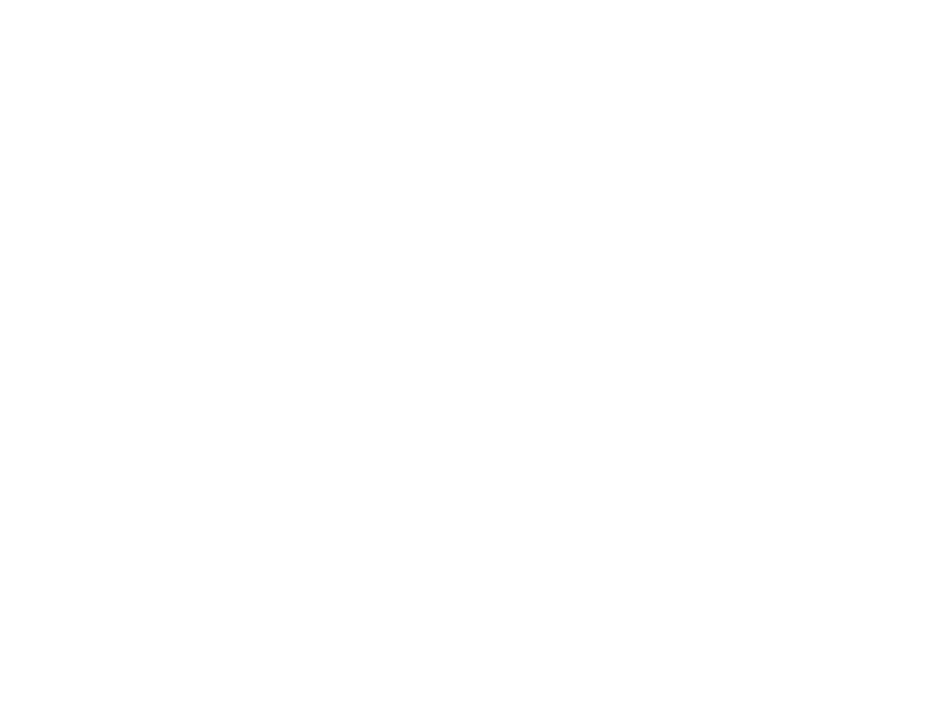
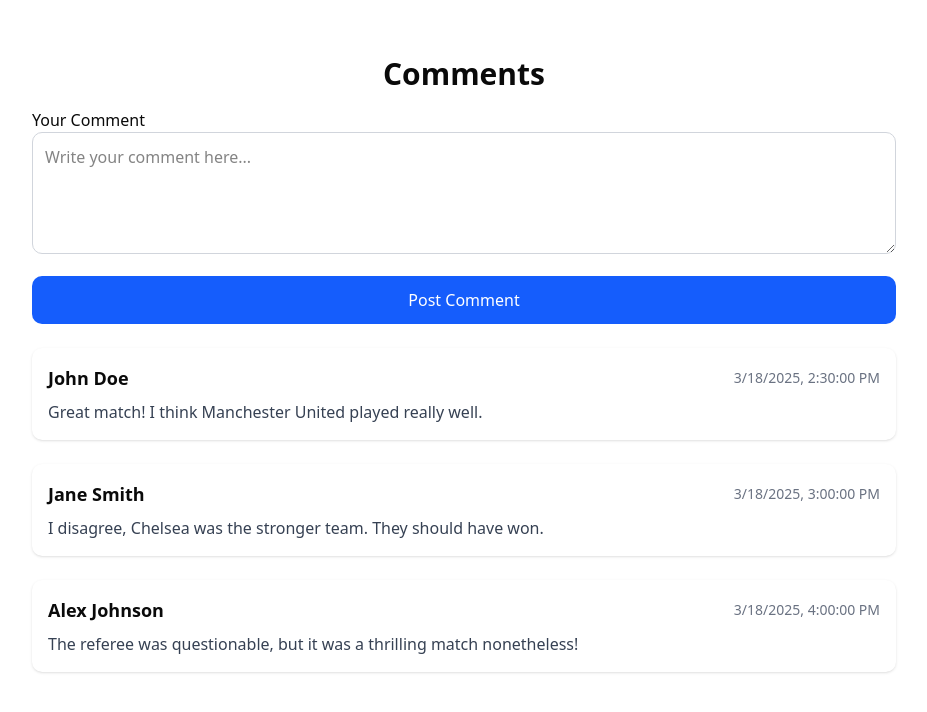
Before and after one commit to DorTKOphir/fan-zone-web, a React (Vite) app in the folder frontend/: page /match/comments in a window 1280 px wide. Before the commit this address had no page. Shown: the top 712 px of the page, without its empty margins (176-1103 px from the left). Built offline with nearby package versions, Linux system fonts and the light colour scheme.

Commit message:
added ui with fake data

```diff
--- a/frontend/src/App.tsx
+++ b/frontend/src/App.tsx
@@ -4,6 +4,7 @@
 import MatchList from './pages/MatchList';
 import { AuthProvider } from './providers/AuthProvider';
 import ProtectedRoute from './components/ProtectedRoute';
+import CommentList from './pages/CommentList';
 
 function App() {
 	return (
@@ -15,6 +16,7 @@
 					</Route>
 					<Route path="/sign-in" element={<SignIn />} />
 					<Route path="/sign-up" element={<SignUp />} />
+					<Route path="/match/comments" element={<CommentList />} />
 				</Routes>
 			</AuthProvider>
 		</Router>
--- /dev/null
+++ b/frontend/src/components/CommentListItem.tsx
@@ -0,0 +1,24 @@
+import { Comment } from '@/models/comment';
+
+type CommentListItemProps = {
+	comment: Comment;
+};
+
+const CommentListItem = ({ comment }: CommentListItemProps) => {
+	return (
+		<div
+			key={comment.id}
+			className="bg-white p-4 rounded-lg shadow-sm hover:bg-gray-50 transition"
+		>
+			<div className="flex items-center justify-between">
+				<div className="font-semibold text-lg">{comment.author}</div>
+				<div className="text-sm text-gray-500">
+					{new Date(comment.createdAt).toLocaleString()}
+				</div>
+			</div>
+			<p className="mt-2 text-gray-700">{comment.content}</p>
+		</div>
+	);
+};
+
+export default CommentListItem;
--- /dev/null
+++ b/frontend/src/models/comment.ts
@@ -0,0 +1,6 @@
+export type Comment = {
+	id: number;
+	author: string;
+	content: string;
+	createdAt: string; // ISO Date string
+};
--- /dev/null
+++ b/frontend/src/pages/CommentList.tsx
@@ -0,0 +1,77 @@
+import CommentListItem from '@/components/CommentListItem';
+import { Comment } from '@/models/comment';
+import { useState } from 'react';
+
+const initialComments: Comment[] = [
+	{
+		id: 1,
+		author: 'John Doe',
+		content: 'Great match! I think Manchester United played really well.',
+		createdAt: '2025-03-18T14:30:00Z',
+	},
+	{
+		id: 2,
+		author: 'Jane Smith',
+		content: 'I disagree, Chelsea was the stronger team. They should have won.',
+		createdAt: '2025-03-18T15:00:00Z',
+	},
+	{
+		id: 3,
+		author: 'Alex Johnson',
+		content: 'The referee was questionable, but it was a thrilling match nonetheless!',
+		createdAt: '2025-03-18T16:00:00Z',
+	},
+];
+
+export default function CommentList() {
+	const [comments, setComments] = useState<Comment[]>(initialComments);
+	const [author, setAuthor] = useState<string>('');
+	const [content, setContent] = useState<string>('');
+
+	const handleSubmit = (e: React.FormEvent) => {
+		e.preventDefault();
+		if (author.trim() && content.trim()) {
+			const newComment: Comment = {
+				id: comments.length + 1,
+				author,
+				content,
+				createdAt: new Date().toISOString(),
+			};
+			setComments([newComment, ...comments]); // Adds the new comment at the top
+			setAuthor('');
+			setContent('');
+		}
+	};
+
+	return (
+		<div className="w-[70%] mx-auto mt-10 p-4">
+			<h1 className="text-3xl font-bold mb-4 text-center">Comments</h1>
+			<form onSubmit={handleSubmit} className="space-y-4 mb-6">
+				<div>
+					<label className="block font-medium">Your Comment</label>
+					<textarea
+						value={content}
+						onChange={(e) => setContent(e.target.value)}
+						placeholder="Write your comment here..."
+						className="w-full p-3 border border-gray-300 rounded-lg focus:ring-2 focus:ring-blue-500 focus:outline-none"
+						rows={4}
+						required
+					/>
+				</div>
+
+				<button
+					type="submit"
+					className="w-full py-3 bg-blue-600 text-white rounded-lg hover:bg-blue-700 transition"
+				>
+					Post Comment
+				</button>
+			</form>
+
+			<div className="space-y-6">
+				{comments.map((comment) => (
+					<CommentListItem comment={comment} />
+				))}
+			</div>
+		</div>
+	);
+}
```
